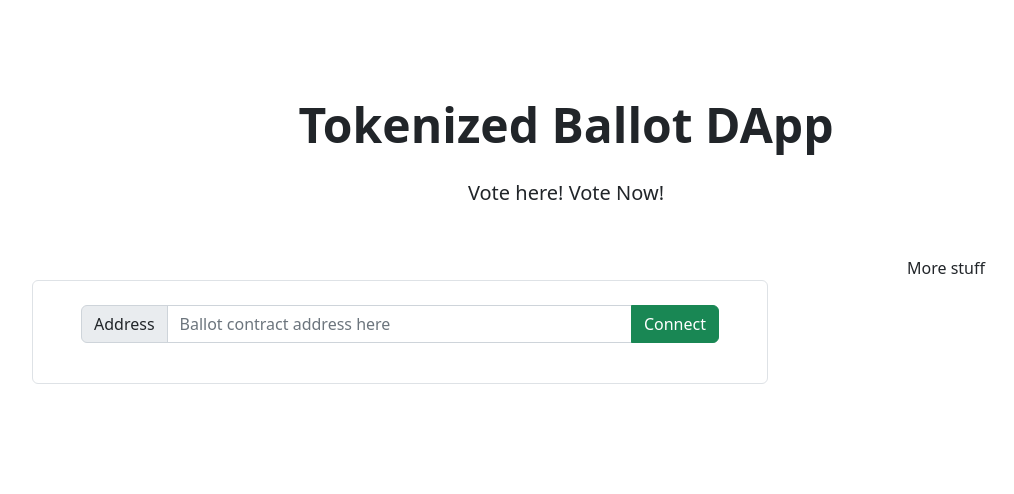
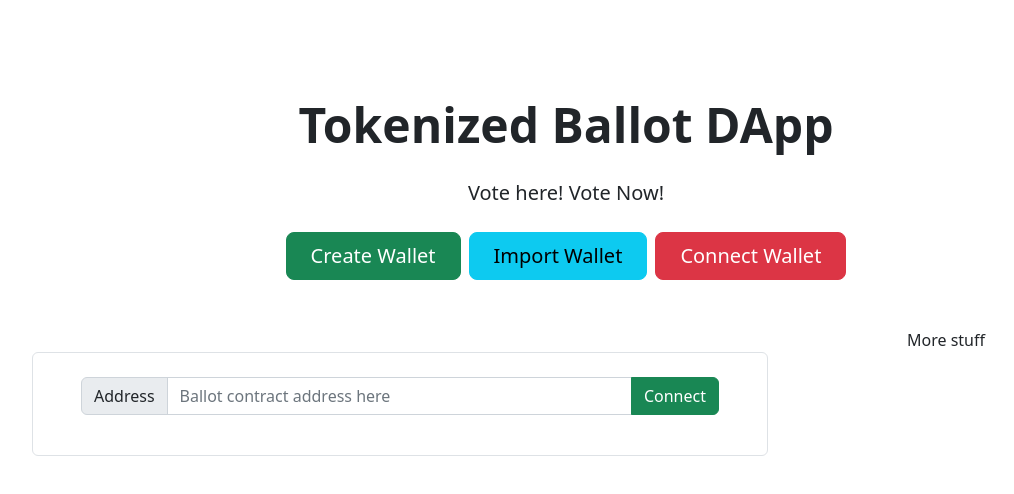
Before and after one commit to kjy/Project4-Group2-EncodeSolidityBootcamp, an Angular app in the folder frontend/: page / in a window 1280 px wide. Shown: the top 494 px of the page, without its empty margins (74-1088 px from the left). Built offline with nearby package versions, Linux system fonts and the light colour scheme; no server answers.

Commit message:
Add layout with no functionality

```diff
--- a/frontend/src/app/app.component.html
+++ b/frontend/src/app/app.component.html
@@ -2,6 +2,17 @@
     <h1 class="display-5 fw-bold">Tokenized Ballot DApp</h1>
     <div class="col-lg-6 mx-auto my-4">
         <p class="lead mb-4">Vote here! Vote Now!</p>
+        <div class="d-grid gap-2 d-sm-flex justify-content-sm-center">
+            <button type="button" class="btn btn-success btn-lg px-4 gap-3">
+                Create Wallet
+            </button>
+            <button type="button" class="btn btn-info btn-lg px-4 gap-3">
+                Import Wallet
+            </button>
+            <button type="button" class="btn btn-danger btn-lg px-4 gap-3">
+                Connect Wallet
+            </button>
+        </div>
     </div>
 
     <div class="container my-4 text-center">
```
